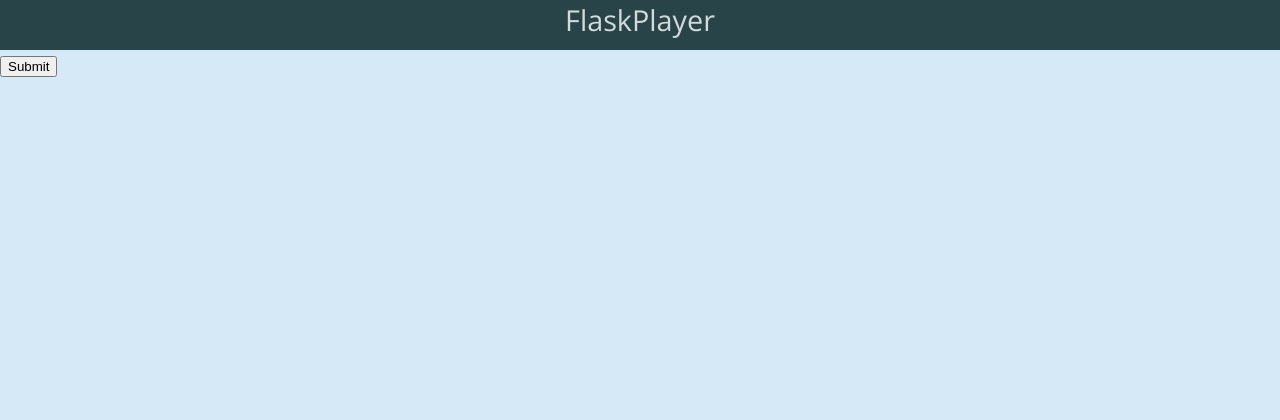
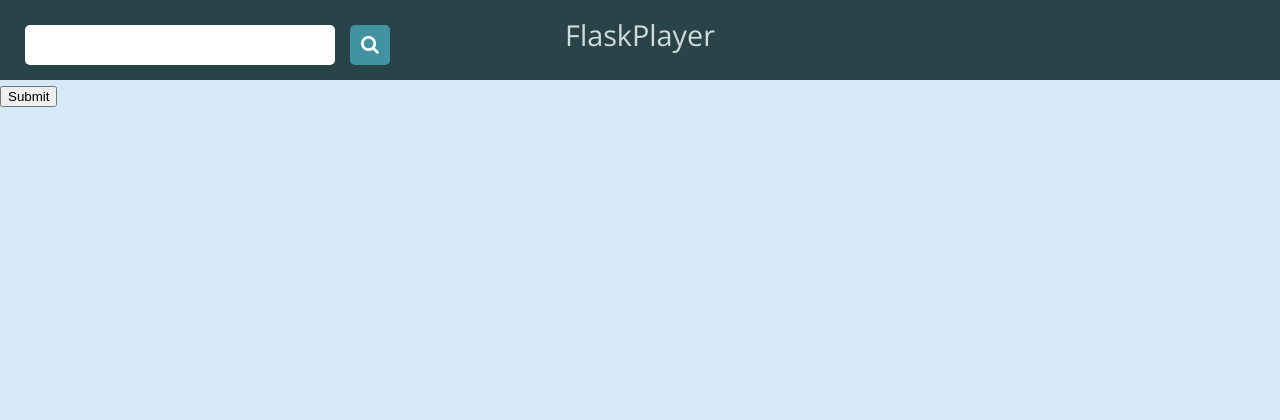
Before and after one commit to kappa243/agh-db-proj, a Flask app: page /add_song in a window 1280 px wide. Shown: the top 420 px of the page. Run offline with Flask 2, Linux system fonts and the light colour scheme; some libraries are stand-ins or nearby versions.

Commit message:
search query, artist and song pages

```diff
--- a/src/app.py
+++ b/src/app.py
@@ -3,6 +3,7 @@ from flask_sqlalchemy import SQLAlchemy
 from flask_migrate import Migrate
 from config import DB_HOST, DB_USER, DB_PASSWORD, DB_DATABASE
 from player import getSongsJson
+from sqlalchemy.orm import Query
 
 app = Flask(__name__)
 app.config['SQLALCHEMY_TRACK_MODIFICATIONS'] = False
@@ -18,10 +19,9 @@ from scripts.load_data import initData
 
 @app.route('/')
 def index():
-    songs = Song.query.all()
+    songs = Song.query.order_by(Song.title).all()
     variables = getSongsJson(songs)
 
-    context = {'songs': songs, 'variables': variables}
     return render_template('index.html', songs=songs, variables=variables)
 
 
@@ -34,6 +34,40 @@ def add_song():
     return render_template('add_song.html')
 
 
+@app.route('/search', methods=['GET'])
+def search():
+    songs = []
+    artists = []
+    playlists = []
+
+    if request.method == "GET":
+        if request.args.get("query") is not None:
+            query = request.args["query"]
+
+            songs = Song.query.filter(Song.title.ilike("%" + query + "%")).order_by(Song.title).all()
+            artists = Artist.query.filter(Artist.name.ilike("%" + query + "%")).order_by(Artist.name).all()
+
+    return render_template("search.html", songs=songs, artists=artists)
+
+
+@app.route('/song/<id>')
+def song(id):
+    song = Song.query.filter_by(id=id).first()
+    variables = getSongsJson([song])
+
+    return render_template("song.html", song=song, variables=variables)
+
+
+@app.route('/artist/<id>')
+def artist(id):
+    songs = Song.query.filter_by(artist_id=id).order_by(Song.title).all()
+    artist = Artist.query.filter_by(id=id).first()
+
+    variables = getSongsJson(songs)
+
+    return render_template('artist.html', songs=songs, variables=variables, artist=artist.name)
+
+
 if __name__ == "__main__":
     app.config['TESTING'] = True
     app.config['DEBUG'] = True
--- a/src/player.py
+++ b/src/player.py
@@ -13,8 +13,8 @@ def getSongsJson(songs):
         ent = {
             'name':          song.title,
             'artist':        song.artist.name,
-            'url':           'static/res/' + song.song_url,
-            'cover_art_url': 'static/res/' + song.img_url,
+            'url':           '/static/res/' + song.song_url,
+            'cover_art_url': '/static/res/' + song.img_url,
             'duration':      minutes + ':' + seconds,
             'genre':         song.genre.type,
             'id':            song.id
--- a/src/static/css/style.css
+++ b/src/static/css/style.css
@@ -20,10 +24,15 @@ body {
 }
 
 header {
-    height: 50px;
+    display: flex;
+    flex-direction: row;
+    justify-content: center;
+
+    height: 80px;
     width: 100%;
     margin: 0;
-    padding: 0;
+    padding: 15px 25px 0px 25px;
+    box-sizing: border-box;
     font-size: 1.8rem;
 
     position: sticky;
@@ -34,10 +43,67 @@ header {
     color: #d3dadc;
 }
 
+#site-name {
+    text-decoration: none;
+    color: #d3dadc;
+    margin: 0 25px 0 25px;
+}
+
+.spacer {
+    width: 100%;
+}
+
 .header {
     text-align: center;
 }
 
+.query {
+    width: 100%;
+}
+
+.query form {
+    display: flex;
+    flex-direction: row;
+    column-gap: 15px;
+
+    margin-top: 10px;
+    height: 40px;
+    width: 100%;
+}
+
+.query input {
+    height: 30px;
+    width: 300px;
+    border: 0;
+    padding: 5px;
+    border-radius: 5px;
+
+    line-height: 40px;
+    font-size: 1.2rem;
+    outline: none;
+}
+
+.query button {
+    height: 40px;
+    width: 40px;
+    flex-shrink: 0;
+
+    border: 0;
+    border-radius: 5px;
+
+    background: #4193a1;
+    color: white;
+
+    transition: 0.3s;
+}
+
+.query button:hover {
+    background: #387a85;
+}
+
+.query button .fa {
+    font-size: 1.2rem;
+}
 
 footer {
     height: 50px;
--- a/src/templates/header.html
+++ b/src/templates/header.html
@@ -1,5 +1,14 @@
 <header>
+    <div class="query">
+        <form method="get" action="/search">
+            <input type="text" name="query">
+            <button type="submit">
+                <i class="fa fa-search" aria-hidden="true"></i>
+            </button>
+        </form>
+    </div>
     <div class="header">
-        <a id="site-name">FlaskPlayer</a>
+        <a href="/" id="site-name">FlaskPlayer</a>
     </div>
+    <div class="spacer"></div>
 </header>
```
Also changed, not shown: other parts of src/static/css/style.css (+56 -0 lines), src/templates/artist.html (added, +8 -0 lines), src/templates/search.html (added, +47 -0 lines), src/templates/song.html (added, +14 -0 lines).
